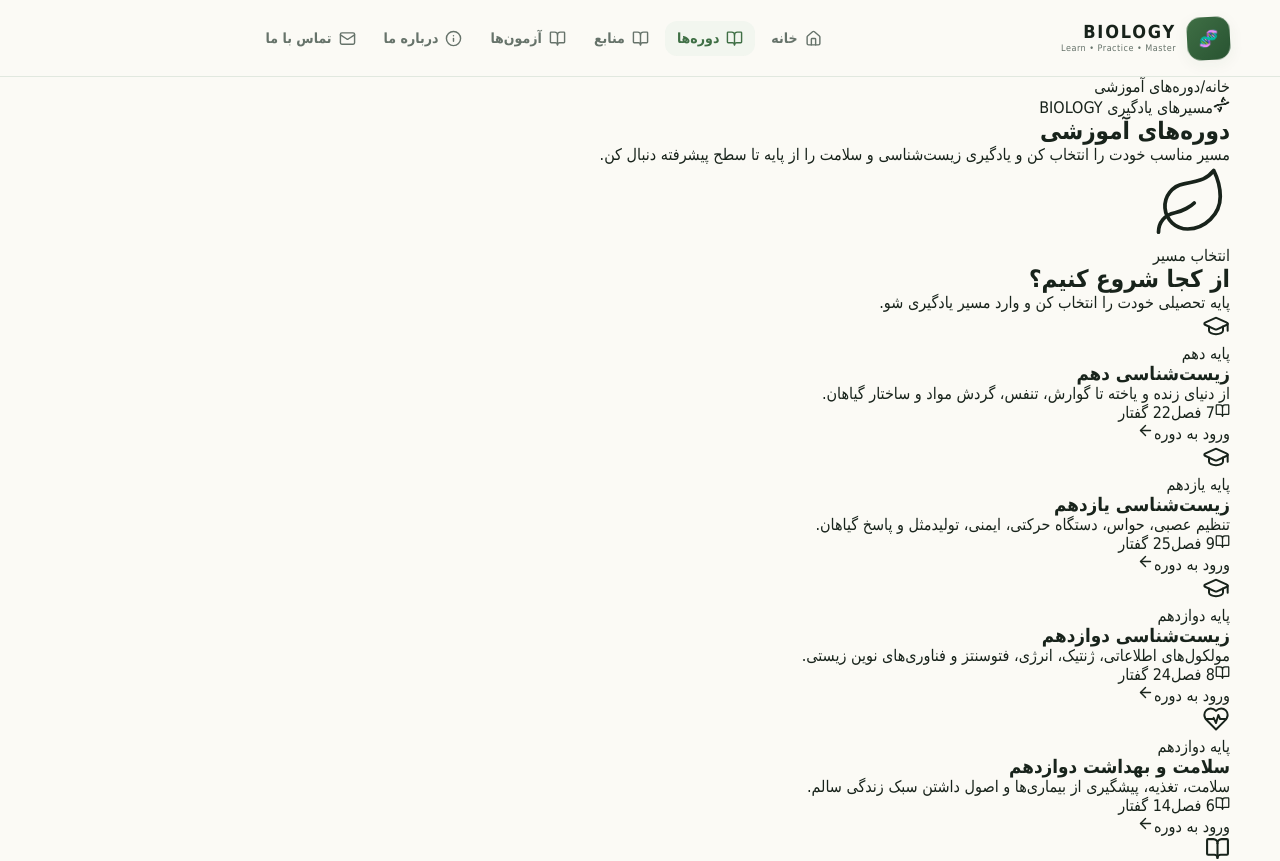
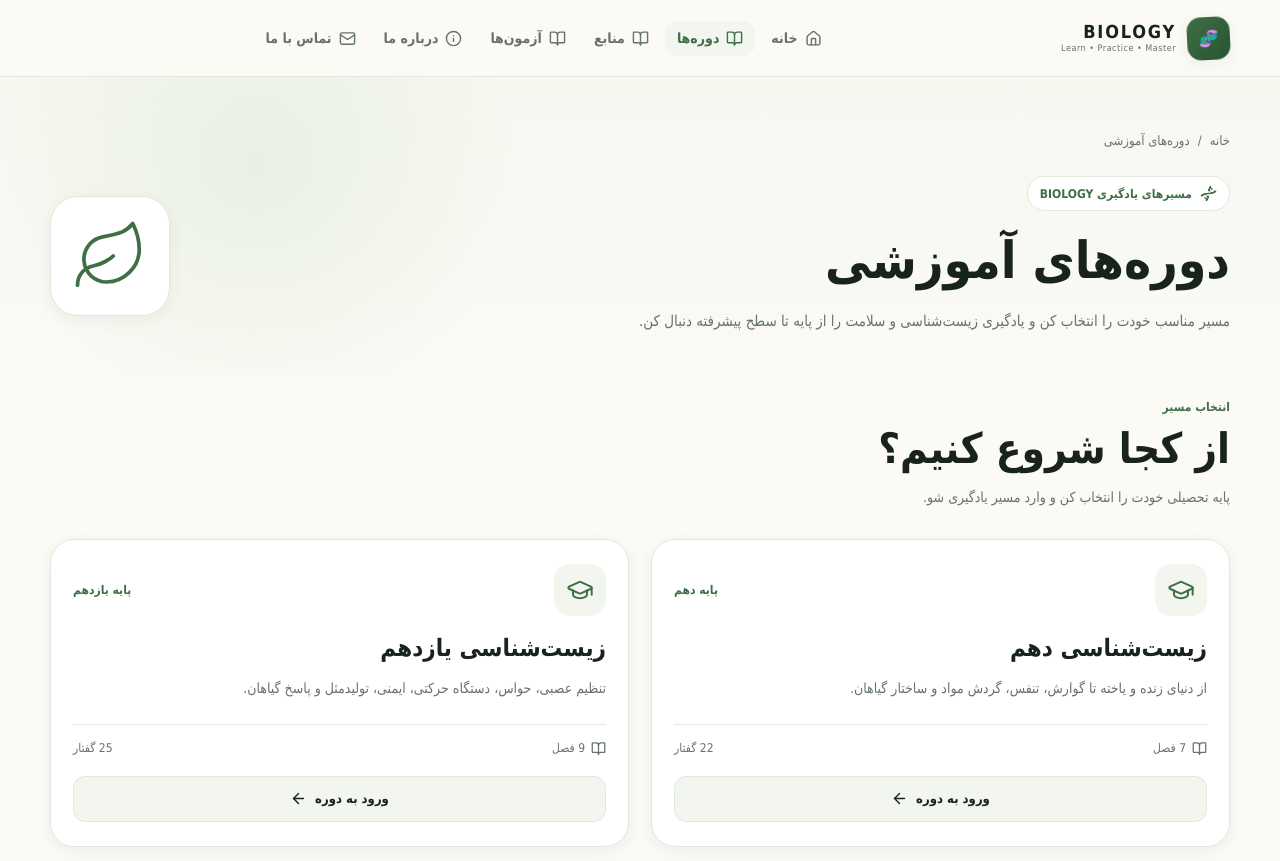
Before and after one commit to pejhanbio-cmd/biology, a React (Vite) app: page /biology/courses in a window 1280 px wide. Shown: the top 861 px of the page. Built offline with nearby package versions, Linux system fonts and the light colour scheme.

Commit message:
Update globals.css

```diff
--- a/src/styles/globals.css
+++ b/src/styles/globals.css
@@ -3916,3 +3916,286 @@ img {
     padding: 14px 16px;
   }
 }
+/* =========================
+   COURSES PAGE
+========================= */
+
+.courses-page {
+  padding-bottom: 80px;
+}
+
+.courses-page-hero {
+  padding: 56px 0 40px;
+  background:
+    radial-gradient(
+      circle at 20% 30%,
+      rgba(143, 191, 136, 0.14),
+      transparent 25%
+    ),
+    linear-gradient(
+      180deg,
+      rgba(143, 191, 136, 0.04),
+      transparent
+    );
+}
+
+.courses-page-breadcrumb {
+  display: flex;
+  align-items: center;
+  gap: 8px;
+
+  margin-bottom: 28px;
+
+  color: var(--color-text-muted);
+  font-size: 13px;
+}
+
+.courses-page-hero-content {
+  display: flex;
+  align-items: center;
+  justify-content: space-between;
+  gap: 20px;
+}
+
+.courses-page-badge {
+  display: inline-flex;
+  align-items: center;
+  gap: 8px;
+
+  padding: 8px 12px;
+  border: 1px solid var(--color-border);
+  border-radius: 999px;
+
+  background: var(--color-surface);
+
+  color: var(--color-primary);
+  font-size: 12px;
+  font-weight: 700;
+}
+
+.courses-page-hero-content h1 {
+  margin-top: 16px;
+
+  font-size: clamp(36px, 4vw, 54px);
+  line-height: 1.3;
+  color: var(--color-text);
+}
+
+.courses-page-hero-content p {
+  max-width: 680px;
+  margin-top: 12px;
+
+  color: var(--color-text-muted);
+  font-size: 15px;
+  line-height: 2;
+}
+
+.courses-page-hero-icon {
+  width: 120px;
+  height: 120px;
+
+  display: grid;
+  place-items: center;
+
+  border-radius: 28px;
+  background: var(--color-surface);
+  border: 1px solid var(--color-border);
+
+  color: var(--color-primary);
+  box-shadow: var(--shadow-sm);
+}
+
+.courses-page-section {
+  padding-top: 20px;
+}
+
+.courses-page-heading {
+  margin-bottom: 28px;
+}
+
+.courses-page-heading span {
+  display: inline-block;
+  margin-bottom: 10px;
+
+  color: var(--color-primary);
+  font-size: 12px;
+  font-weight: 800;
+}
+
+.courses-page-heading h2 {
+  font-size: clamp(28px, 4vw, 42px);
+  color: var(--color-text);
+}
+
+.courses-page-heading p {
+  margin-top: 10px;
+
+  color: var(--color-text-muted);
+  font-size: 14px;
+  line-height: 2;
+}
+
+.courses-page-grid {
+  display: grid;
+  grid-template-columns: repeat(2, minmax(0, 1fr));
+  gap: 22px;
+}
+
+.courses-page-card {
+  padding: 24px 22px;
+  border: 1px solid var(--color-border);
+  border-radius: var(--radius-lg);
+  background: var(--color-surface);
+  box-shadow: var(--shadow-sm);
+  transition:
+    transform var(--transition-normal),
+    box-shadow var(--transition-normal);
+}
+
+.courses-page-card:hover {
+  transform: translateY(-3px);
+  box-shadow: var(--shadow-md);
+}
+
+.courses-page-card-top {
+  display: flex;
+  align-items: center;
+  justify-content: space-between;
+  gap: 12px;
+}
+
+.courses-page-card-icon {
+  width: 52px;
+  height: 52px;
+
+  display: grid;
+  place-items: center;
+
+  border-radius: 16px;
+  background: var(--color-surface-soft);
+  color: var(--color-primary);
+}
+
+.courses-page-card-top span {
+  color: var(--color-primary);
+  font-size: 12px;
+  font-weight: 700;
+}
+
+.courses-page-card h3 {
+  margin-top: 18px;
+  font-size: 24px;
+  color: var(--color-text);
+}
+
+.courses-page-card p {
+  margin-top: 12px;
+  color: var(--color-text-muted);
+  font-size: 14px;
+  line-height: 2;
+}
+
+.courses-page-card-meta {
+  display: flex;
+  align-items: center;
+  justify-content: space-between;
+  gap: 12px;
+
+  margin-top: 22px;
+  padding-top: 16px;
+  border-top: 1px solid var(--color-border);
+
+  color: var(--color-text-muted);
+  font-size: 12px;
+}
+
+.courses-page-card-meta span {
+  display: inline-flex;
+  align-items: center;
+  gap: 6px;
+}
+
+.courses-page-card-button {
+  display: inline-flex;
+  align-items: center;
+  justify-content: center;
+  gap: 8px;
+
+  margin-top: 20px;
+  width: 100%;
+  min-height: 46px;
+
+  border-radius: 12px;
+  background: var(--color-surface-soft);
+  border: 1px solid var(--color-border);
+  color: var(--color-text);
+
+  font-size: 13px;
+  font-weight: 700;
+
+  transition:
+    transform var(--transition-fast),
+    border-color var(--transition-fast),
+    color var(--transition-fast);
+}
+
+.courses-page-card-button:hover {
+  color: var(--color-primary);
+  border-color: var(--color-primary-light);
+  transform: translateY(-2px);
+}
+
+.courses-page-info {
+  padding-top: 32px;
+}
+
+.courses-info-box {
+  display: flex;
+  align-items: flex-start;
+  gap: 18px;
+
+  padding: 24px 22px;
+  border: 1px solid var(--color-border);
+  border-radius: var(--radius-lg);
+  background: var(--color-surface);
+}
+
+.courses-info-icon {
+  width: 52px;
+  height: 52px;
+
+  display: grid;
+  place-items: center;
+
+  border-radius: 16px;
+  background: var(--color-surface-soft);
+  color: var(--color-primary);
+}
+
+.courses-info-box h2 {
+  font-size: 24px;
+  color: var(--color-text);
+}
+
+.courses-info-box p {
+  margin-top: 10px;
+  color: var(--color-text-muted);
+  line-height: 2;
+  font-size: 14px;
+}
+
+@media (max-width: 768px) {
+  .courses-page-hero-content {
+    flex-direction: column;
+    align-items: flex-start;
+  }
+
+  .courses-page-grid {
+    grid-template-columns: 1fr;
+  }
+
+  .courses-page-hero-icon {
+    width: 96px;
+    height: 96px;
+  }
+}
```
